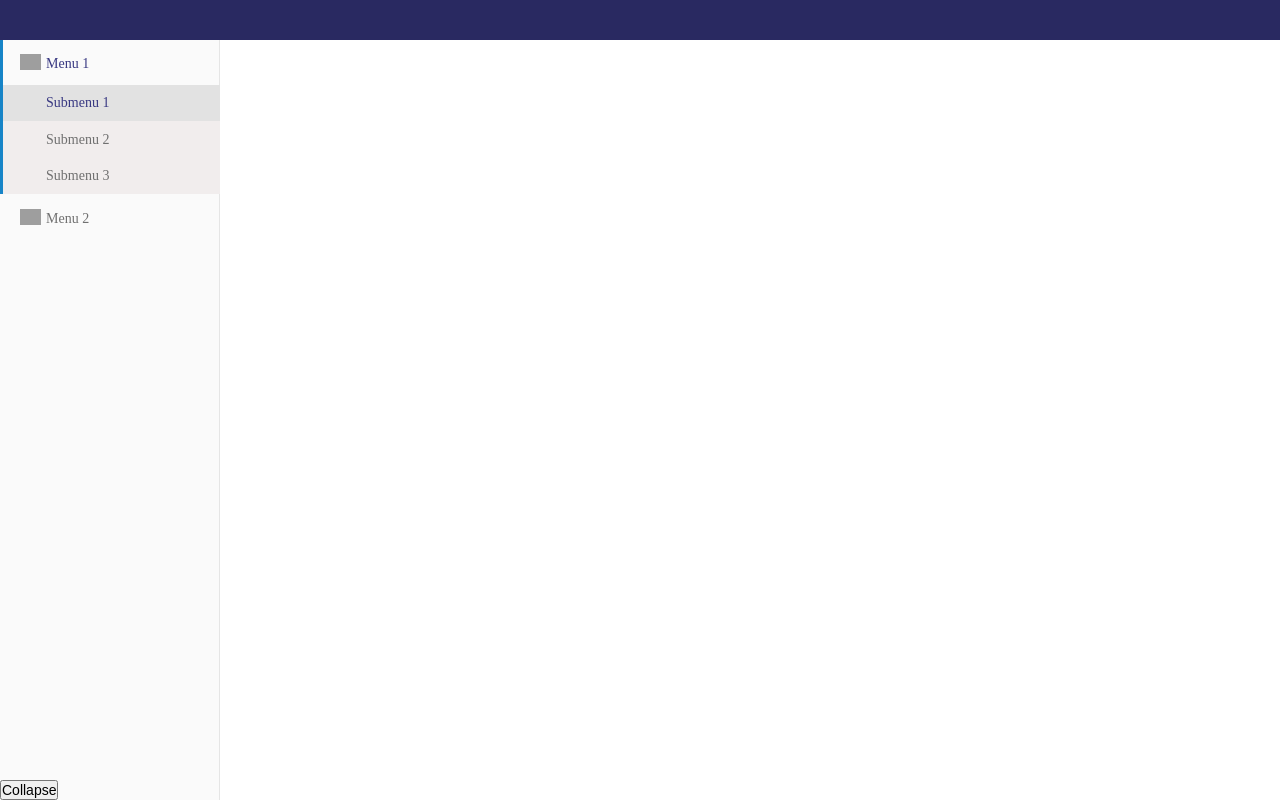
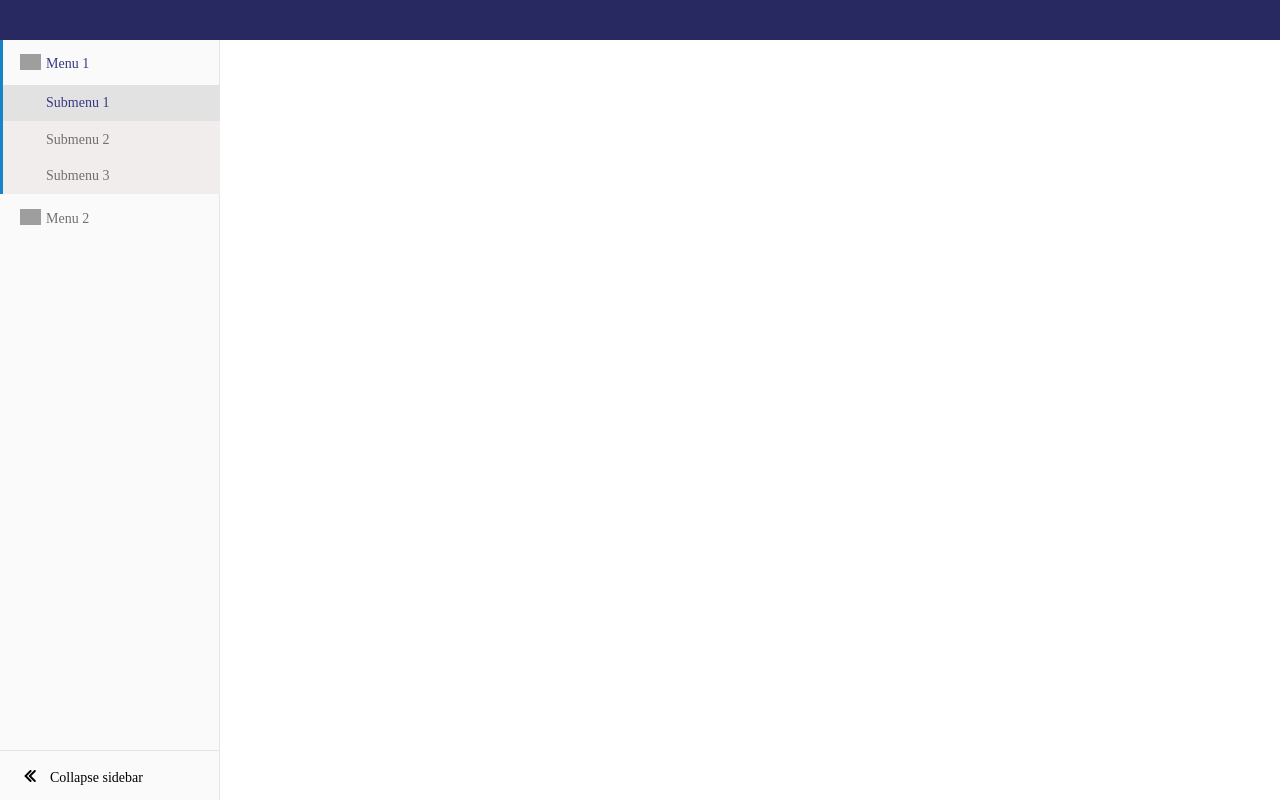
Before and after one commit to nyandrianinamamy/ng-responsive-sidenav, an Angular app: page / in a window 1280 px wide. Built offline with nearby package versions, Linux system fonts and the light colour scheme; grey boxes are pictures that could not be loaded.

Commit message:
feat(nav): implement collapse button

```diff
--- a/src/app/sidenav/sidenav.component.html
+++ b/src/app/sidenav/sidenav.component.html
@@ -23,6 +23,16 @@
   </ul>
   <div class="fill"></div>
   <ul>
-				<li class="action-btn"><button type="button" (click)="toggle()">Collapse</button></li>
+				<li class="action-btn" (click)="toggle()">
+            <div class="icon">
+              <img *ngIf="isDesktop; else collapsedIcon" src="/assets/icons/backward.svg"/>
+              <ng-template #collapsedIcon>
+                <img src="/assets/icons/forward.svg"/>
+              </ng-template>
+            </div>
+            <div class="collapse-text">
+              Collapse sidebar
+            </div>
+        </li>
   </ul>
 </nav>
--- a/src/app/sidenav/sidenav.component.scss
+++ b/src/app/sidenav/sidenav.component.scss
@@ -11,6 +11,8 @@ $parent-menu-mobile: 44px;
 
 $fly-out: 146px;
 
+$action-btn-height: 50px;
+
 $submenu-height: 2.6em;
 
 $padding-left-parent: 20px;
@@ -21,6 +23,7 @@ $sidenav-bg: #fafafa;
 $hover-bg: #e2e2e2;
 $text-default: #707070;
 $text-active: #393982;
+$border-color: #e5e5e5;
 
 * {
   font-size: 14px;
@@ -73,7 +76,7 @@ li {
   height: 100%;
   display: flex;
   flex-direction: column;
-  box-shadow: inset -1px 0 0 #e5e5e5;
+  box-shadow: inset -1px 0 0 $border-color;
   transition: width 0.3s, left 0.3s;
   width: $width-desktop;
 }
@@ -97,6 +100,37 @@ ul {
       height: $submenu-height;
       display: flex;
       align-items: center;
+    }
+  }
+
+  .action-btn {
+    display: flex;
+    flex-direction: row;
+    align-items: baseline;
+
+    height: $action-btn-height;
+
+    border-top: 1px solid $border-color;
+
+    .icon {
+      height: 100%;
+      width: $action-btn-height; // To make a square
+      display: flex;
+      align-items: center;
+      justify-content: center;
+      img {
+        height: 12px;
+        width: auto;
+        padding-left: 10px;
+      }
+    }
+
+    .collapse-text {
+      white-space: nowrap;
+    }
+
+    &:hover {
+      @include hover-style-no-border;
     }
   }
 }
@@ -138,6 +172,17 @@ ul {
     width: $width-mobile-children;
     a {
       padding-left: $padding-left-children;
+    }
+  }
+
+  .action-btn {
+    .icon {
+      img {
+        padding: 0;
+      }
+    }
+    .collapse-text {
+      display: none;
     }
   }
 
```
Also changed, not shown: src/assets/icons/backward.svg (added), src/assets/icons/forward.svg (added).
